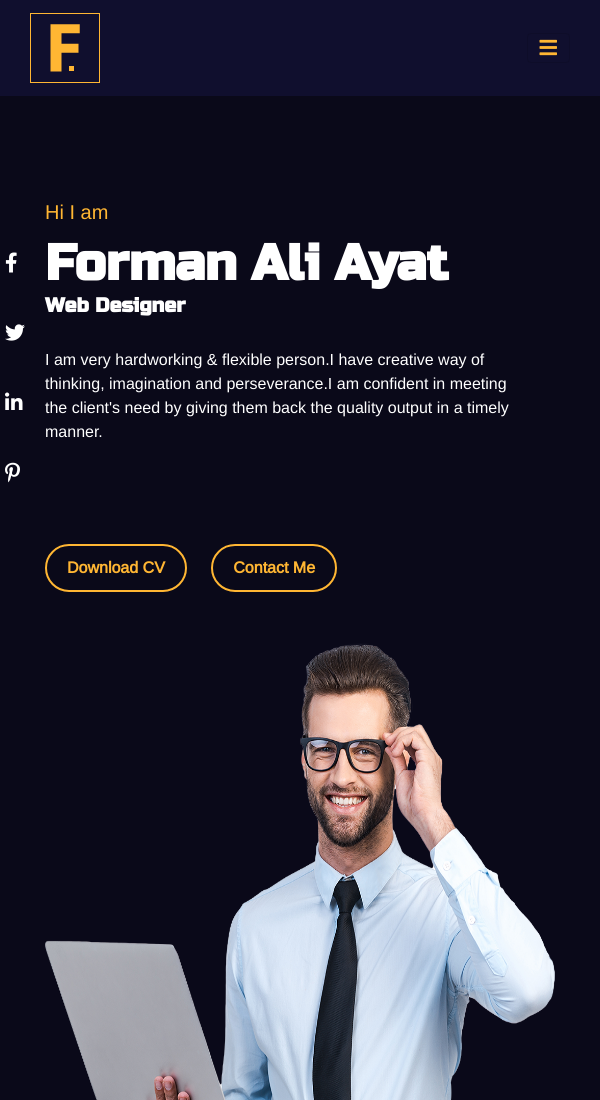
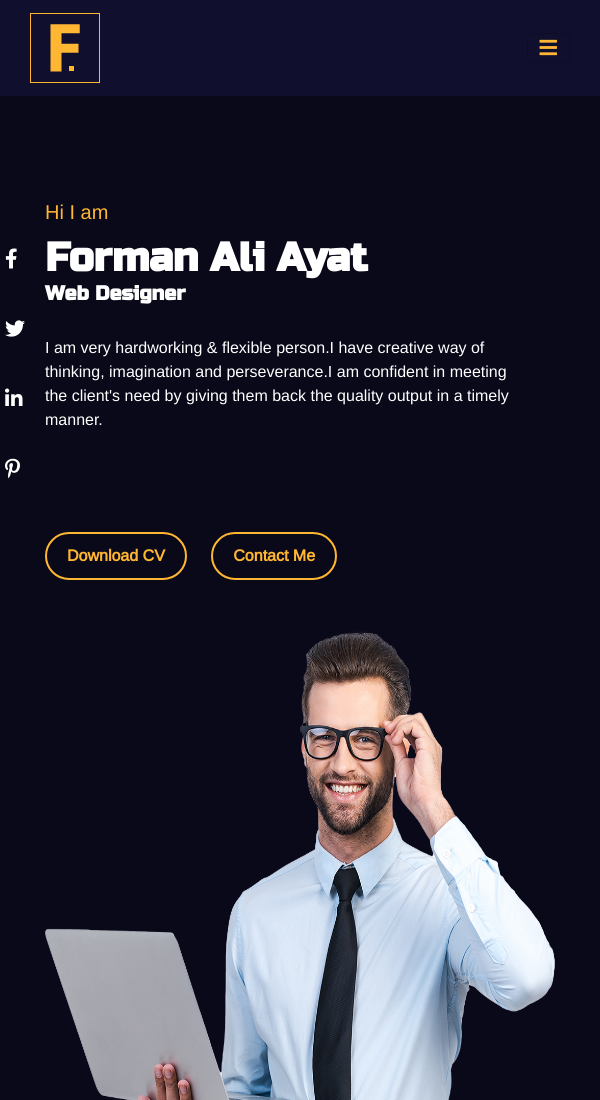
Before and after one commit to forman2000/portfolio.com, a plain HTML site: page index.html in a window 600 px wide. Shown: the top 1100 px of the page. Drawn offline with nearby package versions, Linux system fonts and the light colour scheme.

Commit message:
Update responsive.css

```diff
--- a/css/responsive.css
+++ b/css/responsive.css
@@ -183,6 +183,9 @@
         text-align: center;
         padding: 10px 16px !important;
         margin-left: 0;
+    }
+    #banner_part .text h1{
+        font-size: 40px;
     }
 
     #banner_part .icon {
```
